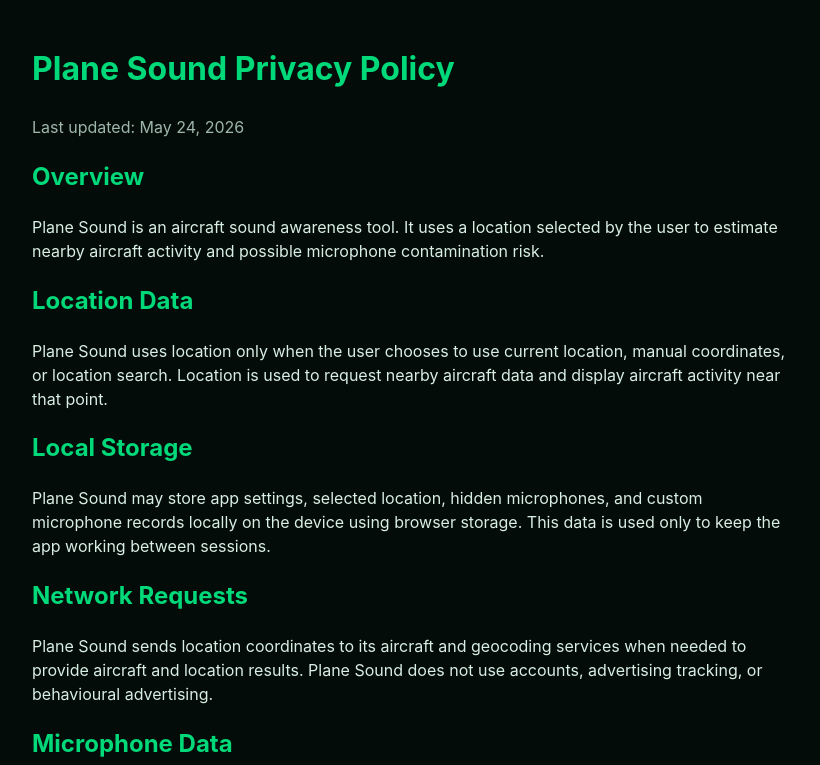
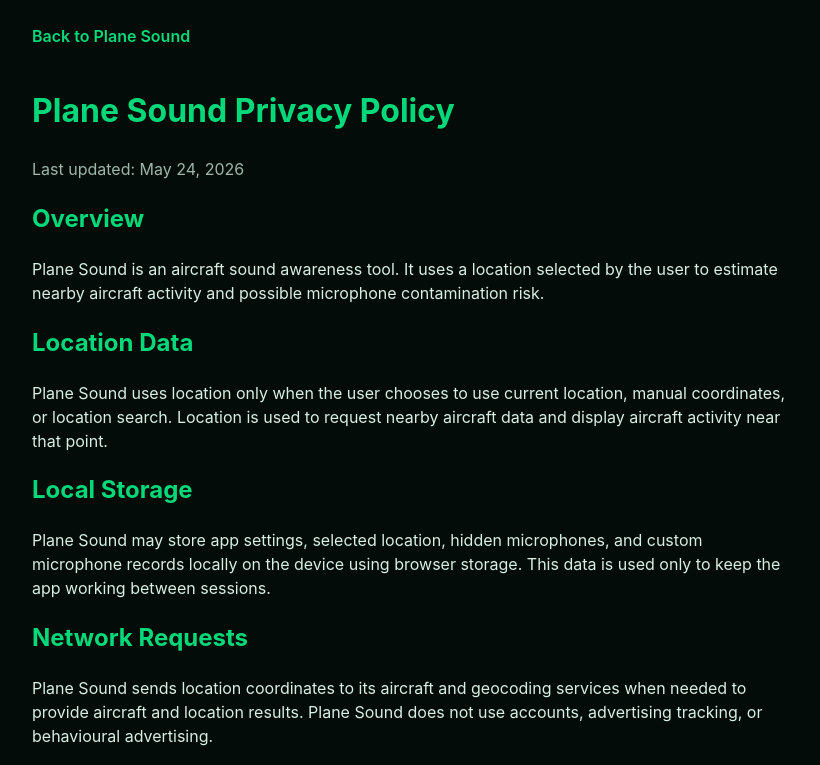
Before and after one commit to williamfranks150/plane-sound-radar, a plain HTML site: page privacy.html in a window 1280 px wide. Shown: the top 765 px of the page, without its empty margins (228-1048 px from the left). Drawn offline with Linux system fonts and the light colour scheme.

Commit message:
Use plain privacy back link text

```diff
--- a/privacy.html
+++ b/privacy.html
@@ -11,10 +11,12 @@
   h1,h2{color:#00d97a}
   a{color:#00d97a}
   .muted{color:#9fb6ab}
+  .back-link{display:inline-block;margin:0 0 18px;color:#00d97a;text-decoration:none;font-weight:600}
 </style>
 </head>
 <body>
 <main>
+<a class="back-link" href="index.html">Back to Plane Sound</a>
 <h1>Plane Sound Privacy Policy</h1>
 <p class="muted">Last updated: May 24, 2026</p>
 
```
